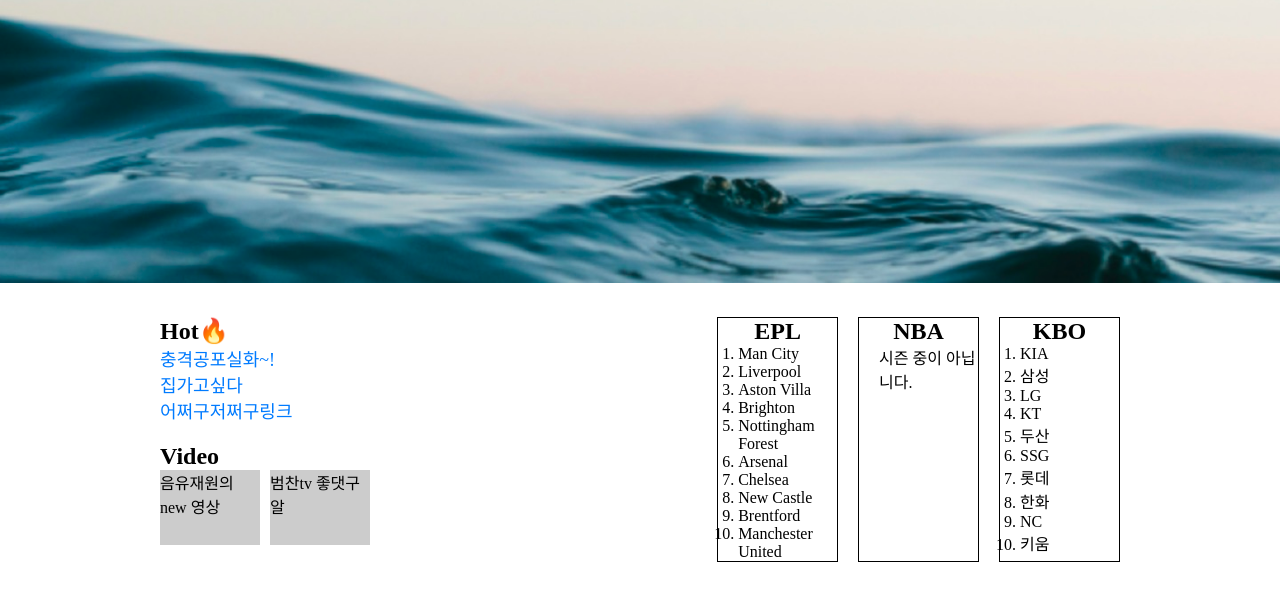
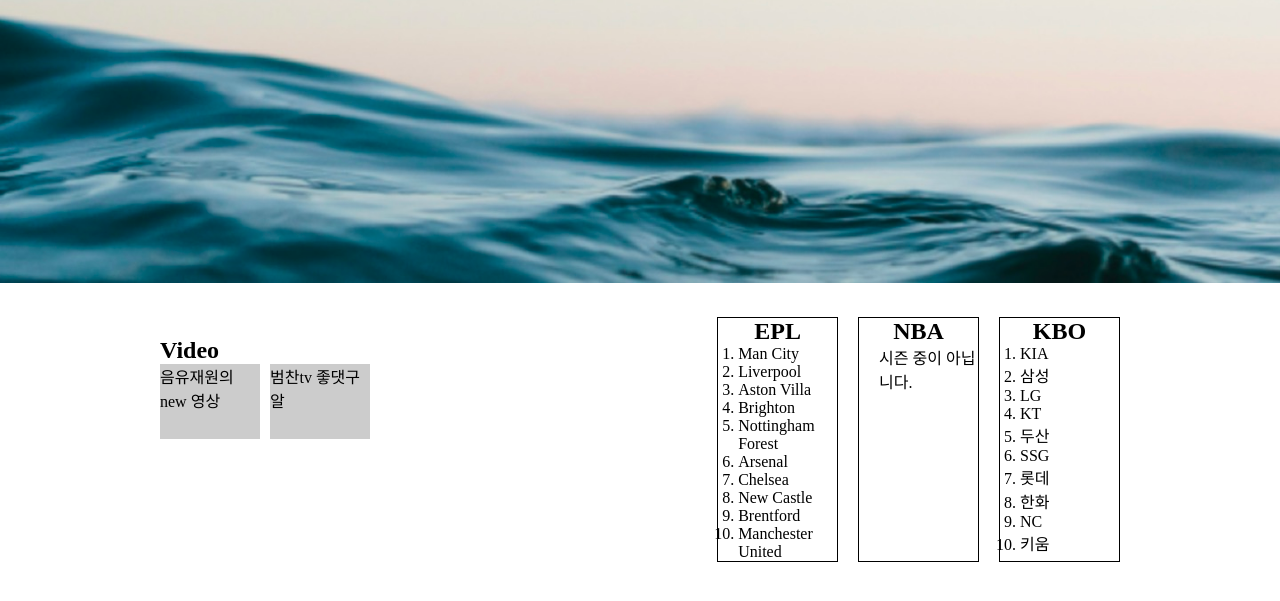
Before and after one commit to haeryeong1781/letsgobss, a plain HTML site: page index.html in a window 1280 px wide. Shown: the part 127-728 px from the top of the page. Drawn offline with Linux system fonts and the light colour scheme; a script that the page names is missing; a web font is replaced by a local one.

Commit message:
Update index.html

```diff
--- a/index.html
+++ b/index.html
@@ -35,15 +35,6 @@
     <main class="main-content">
 
         <section class="lefts">
-            <section class="hot-section">
-                <h2>Hot🔥</h2>
-                <ul>
-                    <li><a href="#">충격공포실화~!</a></li>
-                    <li><a href="#">집가고싶다</a></li>
-                    <li><a href="#">어쩌구저쩌구링크</a></li>
-                </ul>
-            </section>
-
             <section class="video-section">
                 <h2>Video</h2>
                 <div class="videos">
```
